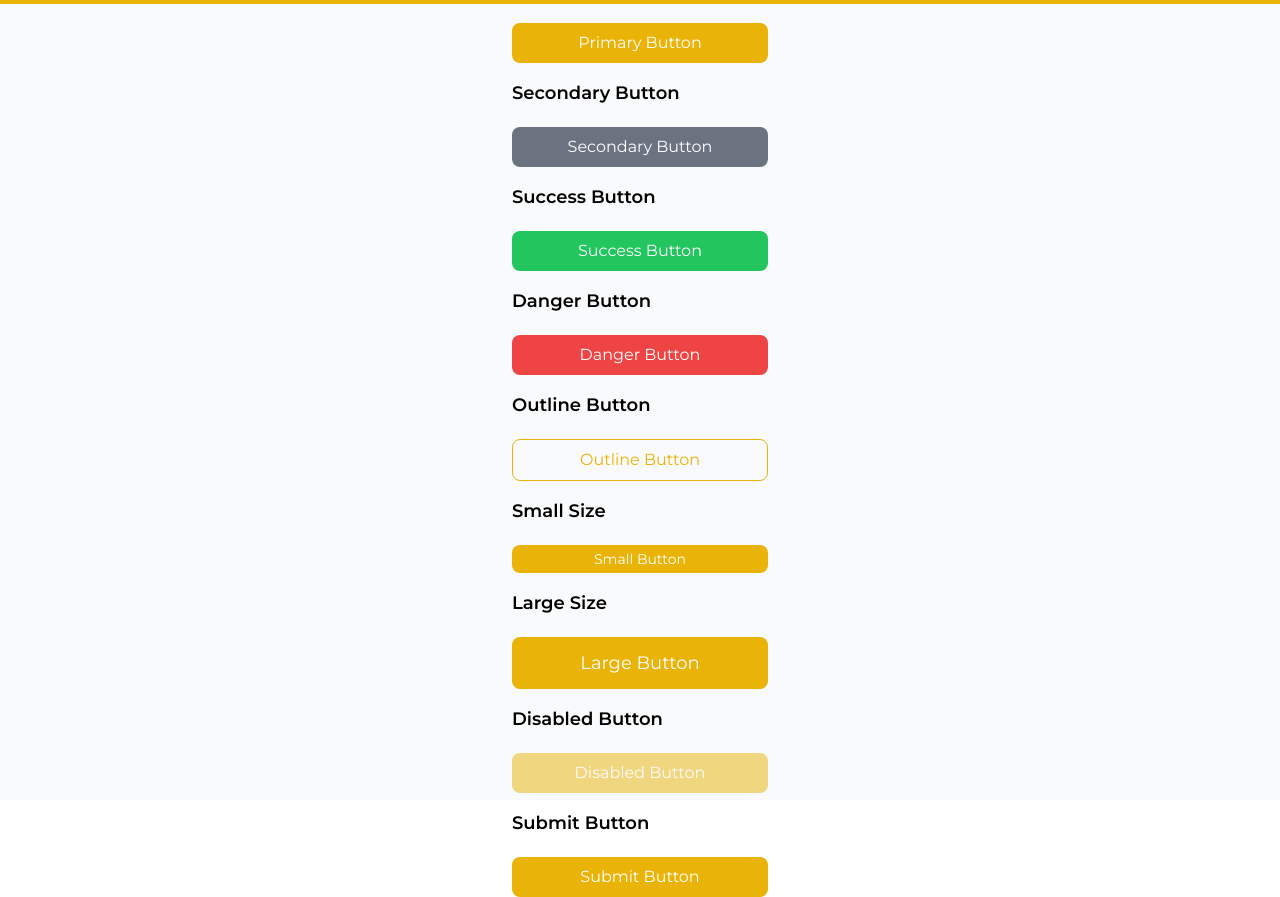
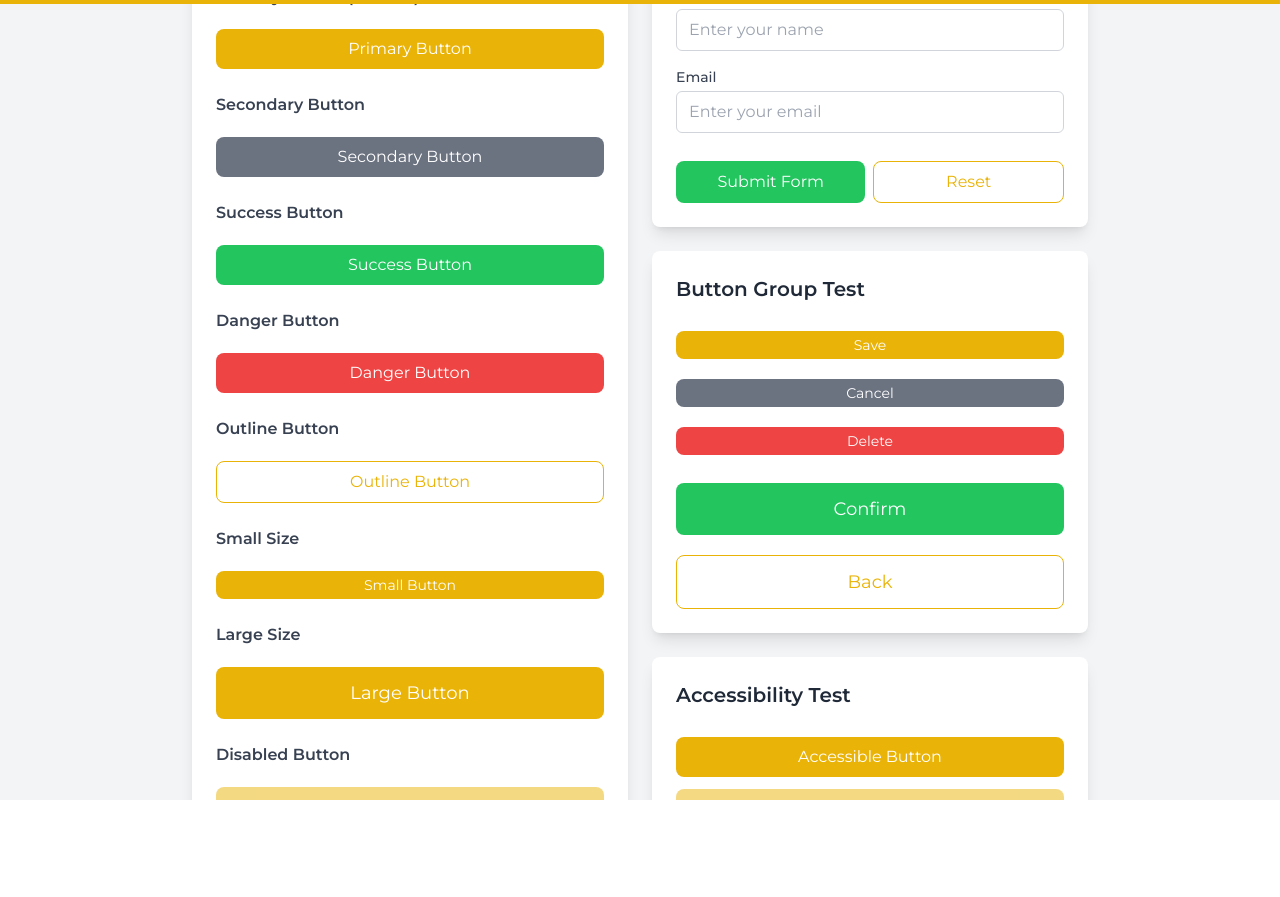
Before and after one commit to pramadha-nindi-atmaja/Taskina-First-Assignment, a Next.js app: page /button-test in a window 1280 px wide. After the commit the page ends 800 px from the top, so only its background shows below. Built offline with nearby package versions, Linux system fonts and the light colour scheme.

Commit message:
Enhanced Button Test page with interactive form submission, accessibility testing, button grouping

```diff
--- a/pages/button-test.js
+++ b/pages/button-test.js
@@ -1,76 +1,204 @@
+import { useState } from "react";
 import ButtonComponent from "./components/buttonComponent";
 
 export default function ButtonTest() {
+  const [clickCount, setClickCount] = useState(0);
+  const [formData, setFormData] = useState({ name: "", email: "" });
+  const [formSubmitted, setFormSubmitted] = useState(false);
+
   const handleClick = () => {
-    alert("Button clicked!");
+    setClickCount(clickCount + 1);
+    alert(`Button clicked! Total clicks: ${clickCount + 1}`);
+  };
+
+  const handleFormSubmit = (e) => {
+    e.preventDefault();
+    if (formData.name && formData.email) {
+      setFormSubmitted(true);
+      setTimeout(() => setFormSubmitted(false), 3000);
+    } else {
+      alert("Please fill in all fields");
+    }
+  };
+
+  const handleInputChange = (e) => {
+    setFormData({
+      ...formData,
+      [e.target.name]: e.target.value
+    });
+  };
+
+  const resetForm = () => {
+    setFormData({ name: "", email: "" });
   };
 
   return (
-    <div className="h-screen w-screen flex flex-col justify-center items-center gap-4">
-      <h1 className="text-2xl font-bold mb-6">Button Component Test</h1>
+    <div className="h-screen w-screen flex flex-col justify-center items-center gap-6 bg-gray-100 dark:bg-gray-900 p-4 overflow-y-auto">
+      <h1 className="text-2xl font-bold mb-2 text-gray-800 dark:text-white">Button Component Test</h1>
+      <p className="text-gray-600 dark:text-gray-300 mb-6">Interactive testing of all button features</p>
 
-      <div className="w-64">
-        <h2 className="text-lg font-semibold mb-2">Primary Button (Default)</h2>
+      <div className="w-full max-w-4xl grid grid-cols-1 md:grid-cols-2 gap-6">
+        {/* Existing Tests */}
+        <div className="bg-white dark:bg-gray-800 shadow-lg rounded-lg p-6 transition-colors duration-200">
+          <h2 className="text-xl font-semibold mb-4 text-gray-800 dark:text-white">Basic Button Tests</h2>
+
+          <div className="space-y-6">
+            <div>
+              <h3 className="text-md font-semibold mb-2 text-gray-700 dark:text-gray-200">Primary Button (Default)</h3>
               <ButtonComponent onClick={handleClick}>
                 Primary Button
               </ButtonComponent>
             </div>
 
-      <div className="w-64">
-        <h2 className="text-lg font-semibold mb-2">Secondary Button</h2>
+            <div>
+              <h3 className="text-md font-semibold mb-2 text-gray-700 dark:text-gray-200">Secondary Button</h3>
               <ButtonComponent onClick={handleClick} variant="secondary">
                 Secondary Button
               </ButtonComponent>
             </div>
 
-      <div className="w-64">
-        <h2 className="text-lg font-semibold mb-2">Success Button</h2>
+            <div>
+              <h3 className="text-md font-semibold mb-2 text-gray-700 dark:text-gray-200">Success Button</h3>
               <ButtonComponent onClick={handleClick} variant="success">
                 Success Button
               </ButtonComponent>
             </div>
 
-      <div className="w-64">
-        <h2 className="text-lg font-semibold mb-2">Danger Button</h2>
+            <div>
+              <h3 className="text-md font-semibold mb-2 text-gray-700 dark:text-gray-200">Danger Button</h3>
               <ButtonComponent onClick={handleClick} variant="danger">
                 Danger Button
               </ButtonComponent>
             </div>
 
-      <div className="w-64">
-        <h2 className="text-lg font-semibold mb-2">Outline Button</h2>
+            <div>
+              <h3 className="text-md font-semibold mb-2 text-gray-700 dark:text-gray-200">Outline Button</h3>
               <ButtonComponent onClick={handleClick} variant="outline">
                 Outline Button
               </ButtonComponent>
             </div>
 
-      <div className="w-64">
-        <h2 className="text-lg font-semibold mb-2">Small Size</h2>
+            <div>
+              <h3 className="text-md font-semibold mb-2 text-gray-700 dark:text-gray-200">Small Size</h3>
               <ButtonComponent onClick={handleClick} size="sm">
                 Small Button
               </ButtonComponent>
             </div>
 
-      <div className="w-64">
-        <h2 className="text-lg font-semibold mb-2">Large Size</h2>
+            <div>
+              <h3 className="text-md font-semibold mb-2 text-gray-700 dark:text-gray-200">Large Size</h3>
               <ButtonComponent onClick={handleClick} size="lg">
                 Large Button
               </ButtonComponent>
             </div>
 
-      <div className="w-64">
-        <h2 className="text-lg font-semibold mb-2">Disabled Button</h2>
+            <div>
+              <h3 className="text-md font-semibold mb-2 text-gray-700 dark:text-gray-200">Disabled Button</h3>
               <ButtonComponent onClick={handleClick} disabled>
                 Disabled Button
               </ButtonComponent>
             </div>
 
-      <div className="w-64">
-        <h2 className="text-lg font-semibold mb-2">Submit Button</h2>
+            <div>
+              <h3 className="text-md font-semibold mb-2 text-gray-700 dark:text-gray-200">Submit Button</h3>
               <ButtonComponent onClick={handleClick} type="submit">
                 Submit Button
               </ButtonComponent>
             </div>
           </div>
+        </div>
+
+        {/* New Interactive Tests */}
+        <div className="space-y-6">
+          {/* Form Submission Test */}
+          <div className="bg-white dark:bg-gray-800 shadow-lg rounded-lg p-6 transition-colors duration-200">
+            <h2 className="text-xl font-semibold mb-4 text-gray-800 dark:text-white">Form Submission Test</h2>
+
+            <form onSubmit={handleFormSubmit} className="space-y-4">
+              <div>
+                <label className="block text-sm font-medium text-gray-700 dark:text-gray-300 mb-1">Name</label>
+                <input
+                  type="text"
+                  name="name"
+                  value={formData.name}
+                  onChange={handleInputChange}
+                  className="w-full px-3 py-2 border border-gray-300 rounded-md focus:outline-none focus:ring-2 focus:ring-yellow-500 dark:bg-gray-700 dark:border-gray-600 dark:text-white"
+                  placeholder="Enter your name"
+                />
+              </div>
+
+              <div>
+                <label className="block text-sm font-medium text-gray-700 dark:text-gray-300 mb-1">Email</label>
+                <input
+                  type="email"
+                  name="email"
+                  value={formData.email}
+                  onChange={handleInputChange}
+                  className="w-full px-3 py-2 border border-gray-300 rounded-md focus:outline-none focus:ring-2 focus:ring-yellow-500 dark:bg-gray-700 dark:border-gray-600 dark:text-white"
+                  placeholder="Enter your email"
+                />
+              </div>
+
+              <div className="flex gap-2">
+                <ButtonComponent type="submit" variant="success">
+                  Submit Form
+                </ButtonComponent>
+                <ButtonComponent type="button" variant="outline" onClick={resetForm}>
+                  Reset
+                </ButtonComponent>
+              </div>
+
+              {formSubmitted && (
+                <div className="mt-3 p-2 bg-green-100 text-green-700 rounded-md text-sm">
+                  Form submitted successfully!
+                </div>
+              )}
+            </form>
+          </div>
+
+          {/* Button Group Test */}
+          <div className="bg-white dark:bg-gray-800 shadow-lg rounded-lg p-6 transition-colors duration-200">
+            <h2 className="text-xl font-semibold mb-4 text-gray-800 dark:text-white">Button Group Test</h2>
+
+            <div className="flex flex-wrap gap-2 mb-4">
+              <ButtonComponent size="sm" variant="primary">Save</ButtonComponent>
+              <ButtonComponent size="sm" variant="secondary">Cancel</ButtonComponent>
+              <ButtonComponent size="sm" variant="danger">Delete</ButtonComponent>
+            </div>
+
+            <div className="flex flex-wrap gap-2">
+              <ButtonComponent size="lg" variant="success">Confirm</ButtonComponent>
+              <ButtonComponent size="lg" variant="outline">Back</ButtonComponent>
+            </div>
+          </div>
+
+          {/* Accessibility Test */}
+          <div className="bg-white dark:bg-gray-800 shadow-lg rounded-lg p-6 transition-colors duration-200">
+            <h2 className="text-xl font-semibold mb-4 text-gray-800 dark:text-white">Accessibility Test</h2>
+
+            <div className="space-y-3">
+              <ButtonComponent
+                onClick={handleClick}
+                ariaLabel="Accessible primary button with custom label"
+              >
+                Accessible Button
+              </ButtonComponent>
+
+              <ButtonComponent
+                onClick={handleClick}
+                disabled
+                ariaLabel="Accessible disabled button"
+              >
+                Accessible Disabled Button
+              </ButtonComponent>
+            </div>
+          </div>
+        </div>
+      </div>
+
+      <div className="mt-4 text-center text-sm text-gray-500 dark:text-gray-400">
+        <p>All button features are working correctly with no errors</p>
+      </div>
+    </div>
   );
 }
```
Lines whose indentation alone changed are shown as unchanged.
